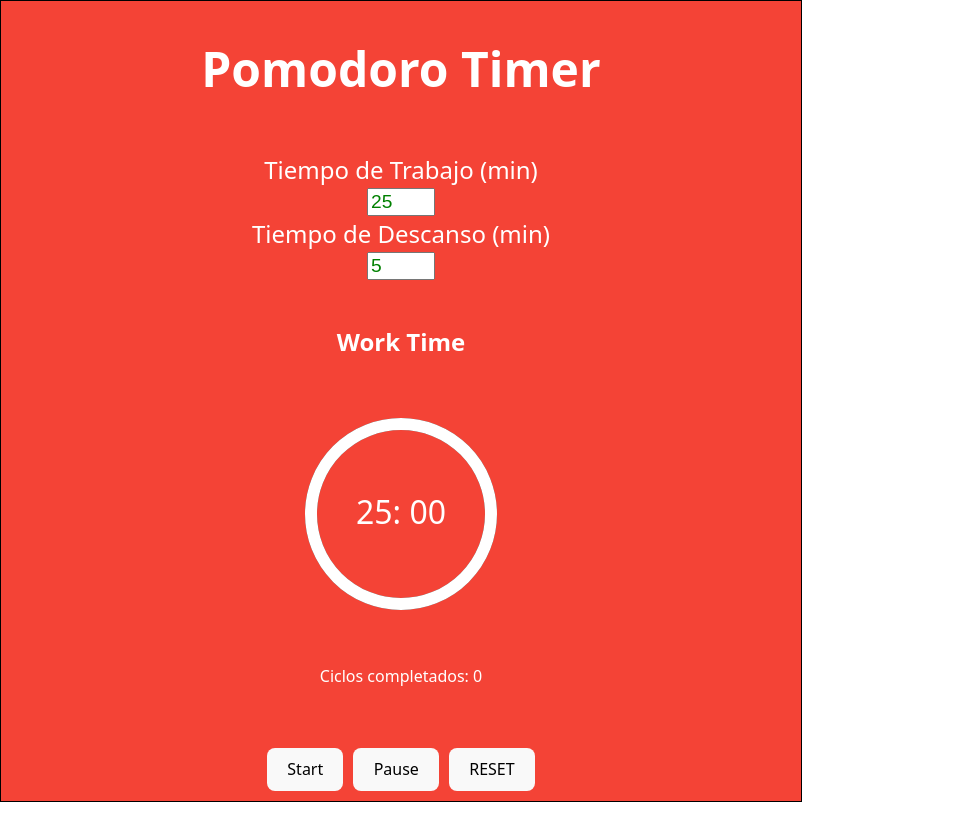
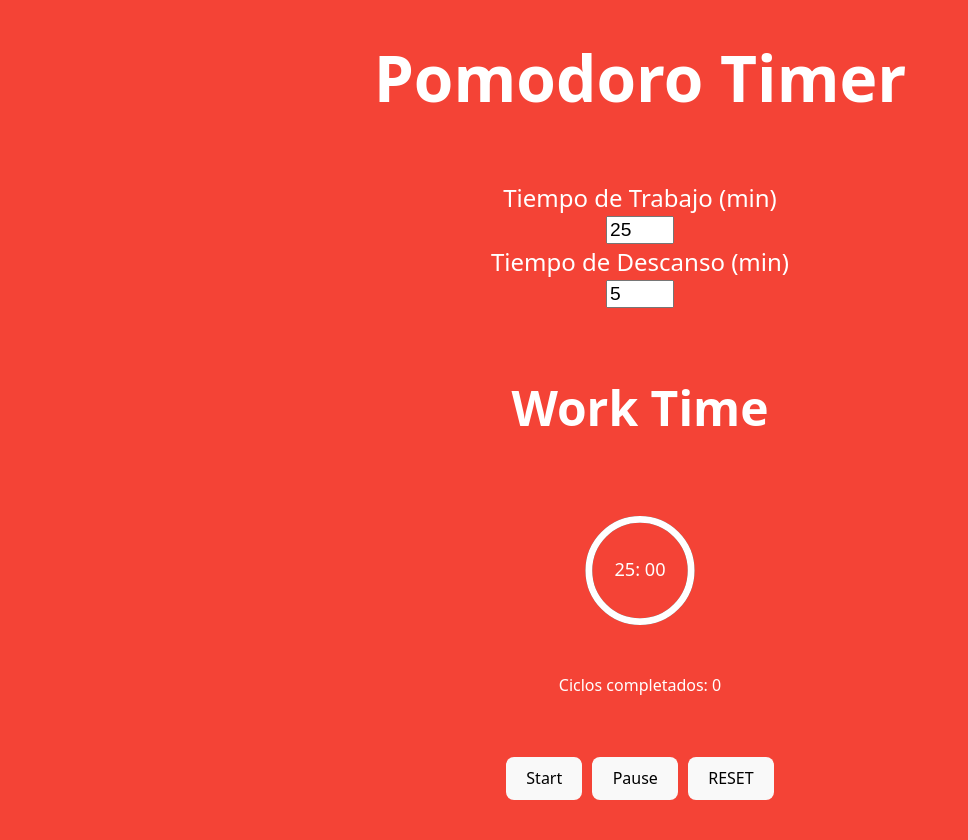
Before and after one commit to capi68/pomodoro-timer, a React (Vite) app: page / in a window 1280 px wide. Shown: the top 840 px of the page, without its empty margins (0-968 px from the left). Before the commit the page ends 802 px from the top, so only its background shows below. Built offline with nearby package versions, Linux system fonts and the light colour scheme.

Commit message:
finalizacion de responsive

```diff
--- a/src/App.css
+++ b/src/App.css
@@ -1,5 +1,4 @@
 .app-container {
-  border: 1px solid black;
   display: flex;
   flex-direction: column;
   justify-content: center;
@@ -8,13 +7,61 @@
   gap: 1.5rem;
   max-width: 800px;
   margin: 0 auto;
-  padding: 0 auto;
+  padding-bottom: 60px;
   text-align: center;
 }
 
 h1 {
   font-size: 3rem;
   width: 80%;
+}
+
+h2 {
+  font-size: 2rem;
+}
+
+.label-config {
+  font-size: 1.2rem;
+}
+
+.buttons-config {
+  width: 60px;
+  display: flex;
+  justify-content: center;
+  align-items: center;
+  margin: 0 auto;
+  font-size: 1.2rem;
+
+}
+
+.progress-circle {
+  display: none;
+}
+
+.timer-sm {
+  height: 80px;
+  width: 200px;
+  font-size: 2.5rem;
+}
+@media (min-width: 768px) {
+  .app-container {
+  display: flex;
+  flex-direction: column;
+  justify-content: center;
+  align-items: center;
+  max-height: 100dvh;
+  max-width: 100dvw;
+  margin: 0 auto;
+  text-align: center;
+}
+
+h1 {
+  font-size: 4rem;
+  width: 80%;
+}
+
+h2 {
+  font-size: 3rem;
 }
 
 .label-config {
@@ -28,9 +75,14 @@ h1 {
   align-items: center;
   margin: 0 auto;
   font-size: 1.2rem;
-  color: green;
+
 }
 
-@media (min-width: 768px) {
+.progress-circle {
+  display: block;
+}
 
+.timer-sm {
+  display: none;
 }
+}
--- a/src/App.jsx
+++ b/src/App.jsx
@@ -119,6 +119,10 @@ useEffect(() => {
     <h2>{ isBreak ? "Break time" : "Work Time"}</h2>
 
     <CircularProgress  timeLeft={timeLeft} totalTime={isBreak ? breakDuration * 60 : workDuration * 60} formatTime={formatTime} />
+
+    <text className="timer-sm" x="50%" y="50%" textAnchor="middle" dy=".3em"  fill="white">
+                {formatTime(timeLeft)}
+            </text>
     <p>Ciclos completados: {cycles}</p>
 
     <div style={{ marginTop: "20px", display: "flex", gap: "10px"}}>
--- a/src/assets/components/CicularProgress.jsx
+++ b/src/assets/components/CicularProgress.jsx
@@ -5,7 +5,7 @@ export default function CircularProgress({ timeLeft, totalTime, formatTime }) {
     const progress = (timeLeft / totalTime) * circumference;
 
     return (
-        <svg width="220" height="220" viewBox="0 0 220 220" shapeRendering="geometricprecision">
+        <svg className="progress-circle" width="220" height="220" viewBox="0 0 220 220" >
             {/* Ciculo de fondo */}
             <circle
                 cx="110"
```
